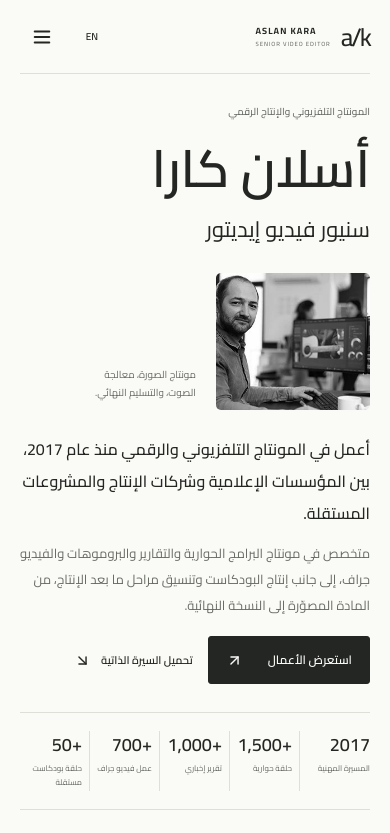
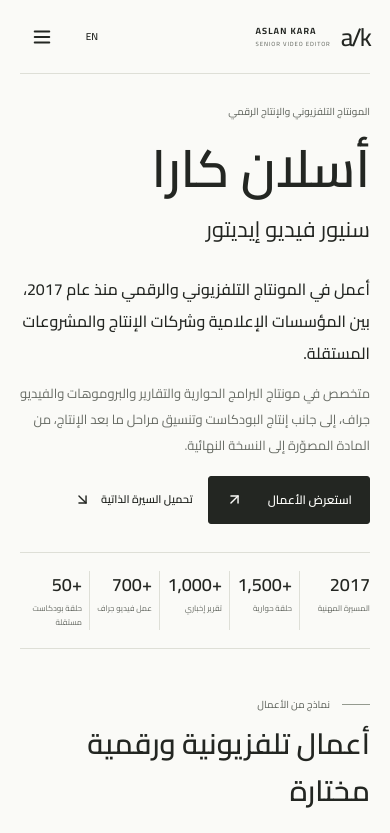
Before and after one commit to mokamaleldin/aslan-kara, a React (Vite) app: page / in a window 390 px wide. Shown: the top 833 px of the page. Built offline with nearby package versions, Linux system fonts and the light colour scheme.

Commit message:
Remove profile photograph and rebalance the text-only homepage

```diff
--- a/index.html
+++ b/index.html
@@ -19,19 +19,11 @@
     />
     <meta property="og:locale" content="ar_AR" />
     <meta property="og:url" content="https://aslan-kara.vercel.app/ar" />
-    <meta
-      property="og:image"
-      content="https://aslan-kara.vercel.app/images/profile/aslan-kara.webp"
-    />
     <meta name="twitter:card" content="summary" />
     <meta name="twitter:title" content="أسلان كارا | سنيور فيديو إيديتور" />
     <meta
       name="twitter:description"
       content="أعمال مختارة في المونتاج التلفزيوني والرقمي وإنتاج البودكاست."
-    />
-    <meta
-      name="twitter:image"
-      content="https://aslan-kara.vercel.app/images/profile/aslan-kara.webp"
     />
     <link rel="canonical" href="https://aslan-kara.vercel.app/ar" />
     <link
--- a/src/App.tsx
+++ b/src/App.tsx
@@ -30,22 +30,33 @@ function Portfolio() {
       ? `${project.description[language]} ${project.role[language]}`
       : metadata.description;
     const canonical = `https://aslan-kara.vercel.app${routeHref(language, path)}`;
-    const image = `https://aslan-kara.vercel.app${project?.image || "/images/profile/aslan-kara.webp"}`;
     document.title = title;
     const tags = {
       'meta[name="description"]': description,
       'meta[property="og:title"]': title,
       'meta[property="og:description"]': description,
       'meta[property="og:url"]': canonical,
-      'meta[property="og:image"]': image,
       'meta[property="og:locale"]': language === "ar" ? "ar_AR" : "en_US",
       'meta[name="twitter:title"]': title,
       'meta[name="twitter:description"]': description,
-      'meta[name="twitter:image"]': image,
     };
     Object.entries(tags).forEach(([selector, content]) =>
       document.querySelector(selector)?.setAttribute("content", content),
     );
+    for (const [attribute, key] of [
+      ["property", "og:image"],
+      ["name", "twitter:image"],
+    ]) {
+      const existing = document.querySelector<HTMLMetaElement>(
+        `meta[${attribute}="${key}"]`,
+      );
+      if (project) {
+        const meta = existing || document.createElement("meta");
+        meta.setAttribute(attribute, key);
+        meta.content = `https://aslan-kara.vercel.app${project.image}`;
+        if (!existing) document.head.appendChild(meta);
+      } else existing?.remove();
+    }
     document
       .querySelector('link[rel="canonical"]')
       ?.setAttribute("href", canonical);
--- a/src/components/studio/Home.tsx
+++ b/src/components/studio/Home.tsx
@@ -21,16 +21,6 @@ export function Home() {
           <p className="professional-title">{t.heroLine}</p>
         </div>
         <div className="profile-main">
-          <figure className="profile-photo">
-            <img
-              src="/images/profile/aslan-kara.webp"
-              alt={t.portraitAlt}
-              width="276"
-              height="276"
-              fetchPriority="high"
-            />
-            <figcaption>{t.portraitCaption}</figcaption>
-          </figure>
           <div className="profile-summary">
             <p className="profile-lead">{t.intro}</p>
             <p>{t.introDetail}</p>
--- a/src/data/copy.ts
+++ b/src/data/copy.ts
@@ -19,8 +19,6 @@ export const copy = {
       "متخصص في مونتاج البرامج الحوارية والتقارير والبروموهات والفيديو جراف، إلى جانب إنتاج البودكاست وتنسيق مراحل ما بعد الإنتاج، من المادة المصوّرة إلى النسخة النهائية.",
     explore: "استعرض الأعمال",
     cv: "تحميل السيرة الذاتية",
-    portraitAlt: "أسلان كارا في بيئة عمل المونتاج",
-    portraitCaption: "مونتاج الصورة، معالجة الصوت، والتسليم النهائي.",
     since: "المسيرة المهنية",
     talkShows: "حلقة حوارية",
     news: "تقرير إخباري",
@@ -170,8 +168,6 @@ export const copy = {
       "I edit talk shows, news reports, promos and videographics, alongside independent podcast production and post-production coordination, from recorded material to final delivery.",
     explore: "Explore the work",
     cv: "Download CV",
-    portraitAlt: "Aslan Kara in an editing workspace",
-    portraitCaption: "Picture editing, audio finishing and final delivery.",
     since: "Career start",
     talkShows: "Talk show episodes",
     news: "News reports",
--- a/src/styles/index.css
+++ b/src/styles/index.css
@@ -337,27 +337,12 @@ h2 {
 }
 .profile-main {
   display: grid;
-  grid-template-columns: 276px minmax(0, 1fr) 120px;
+  grid-template-columns: minmax(0, 1fr) 120px;
   gap: 46px;
   align-items: center;
 }
-.profile-photo img {
-  width: 276px;
-  aspect-ratio: 1.1;
-  height: auto;
-  object-fit: cover;
-  object-position: center 42%;
-  border-radius: 5px;
-  filter: grayscale(1);
-}
-.profile-photo figcaption {
-  font-size: 9px;
-  color: var(--muted);
-  margin-top: 9px;
-  line-height: 1.8;
-}
 .profile-summary {
-  max-width: 580px;
+  max-width: 760px;
 }
 .profile-summary .profile-lead {
   font-size: 18px;
@@ -1311,14 +1296,11 @@ html[dir="rtl"] .project-metadata dd[dir="ltr"] {
     width: calc(100% - 72px);
   }
   .profile-main {
-    grid-template-columns: 240px minmax(0, 1fr);
+    grid-template-columns: 1fr;
     gap: 36px;
   }
   .profile-side-note {
     display: none;
-  }
-  .profile-photo img {
-    width: 240px;
   }
   .profile-summary .profile-lead {
     font-size: 17px;
@@ -1408,16 +1390,9 @@ html[dir="rtl"] .project-metadata dd[dir="ltr"] {
     font-size: 22px;
   }
   .profile-main {
-    grid-template-columns: 160px minmax(0, 1fr);
+    grid-template-columns: 1fr;
     gap: 22px;
     align-items: start;
-  }
-  .profile-photo img {
-    width: 100%;
-    aspect-ratio: 0.85;
-  }
-  .profile-photo figcaption {
-    font-size: 8px;
   }
   .profile-summary .profile-lead {
     font-size: 14px;
@@ -1864,20 +1839,6 @@ html[dir="rtl"] .project-metadata dd[dir="ltr"] {
     grid-template-columns: 1fr;
     gap: 23px;
   }
-  .profile-photo {
-    display: grid;
-    grid-template-columns: 154px minmax(0, 1fr);
-    align-items: end;
-    gap: 20px;
-  }
-  .profile-photo img {
-    aspect-ratio: 1.12;
-  }
-  .profile-photo figcaption {
-    font-size: 10px;
-    max-width: 120px;
-    padding-bottom: 8px;
-  }
   .profile-summary .profile-lead {
     font-size: 16px;
     line-height: 2;
@@ -1921,13 +1882,6 @@ html[dir="rtl"] .project-metadata dd[dir="ltr"] {
 @media (max-width: 360px) {
   .container {
     width: calc(100% - 32px);
-  }
-  .profile-photo {
-    grid-template-columns: 142px minmax(0, 1fr);
-    gap: 17px;
-  }
-  .profile-photo figcaption {
-    font-size: 9px;
   }
   .professional-title {
     font-size: 20px;
```
Also changed, not shown: public/images/profile/aslan-kara.webp (deleted), 1 other file (tests, documents, lock files or other folders).
